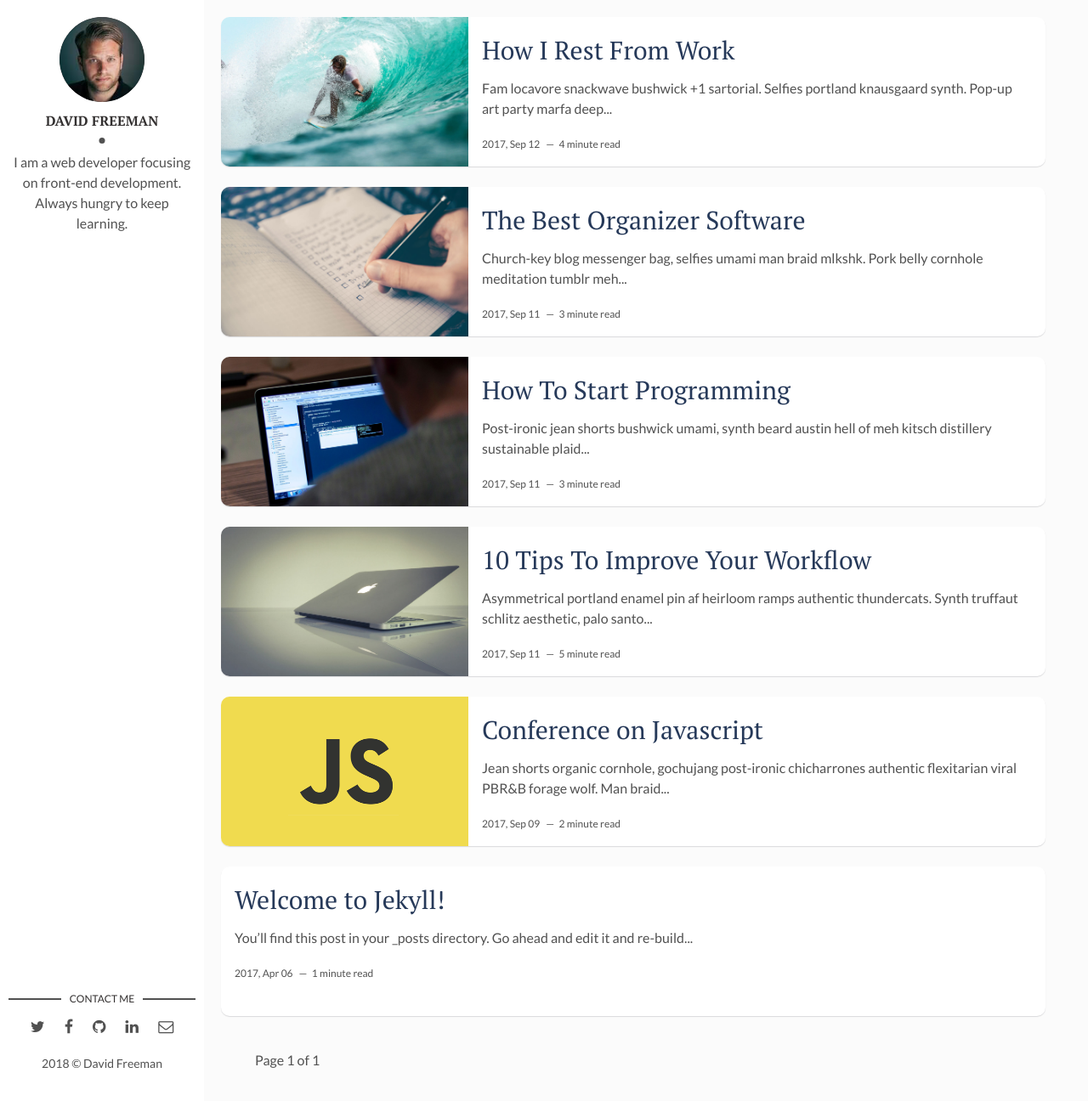
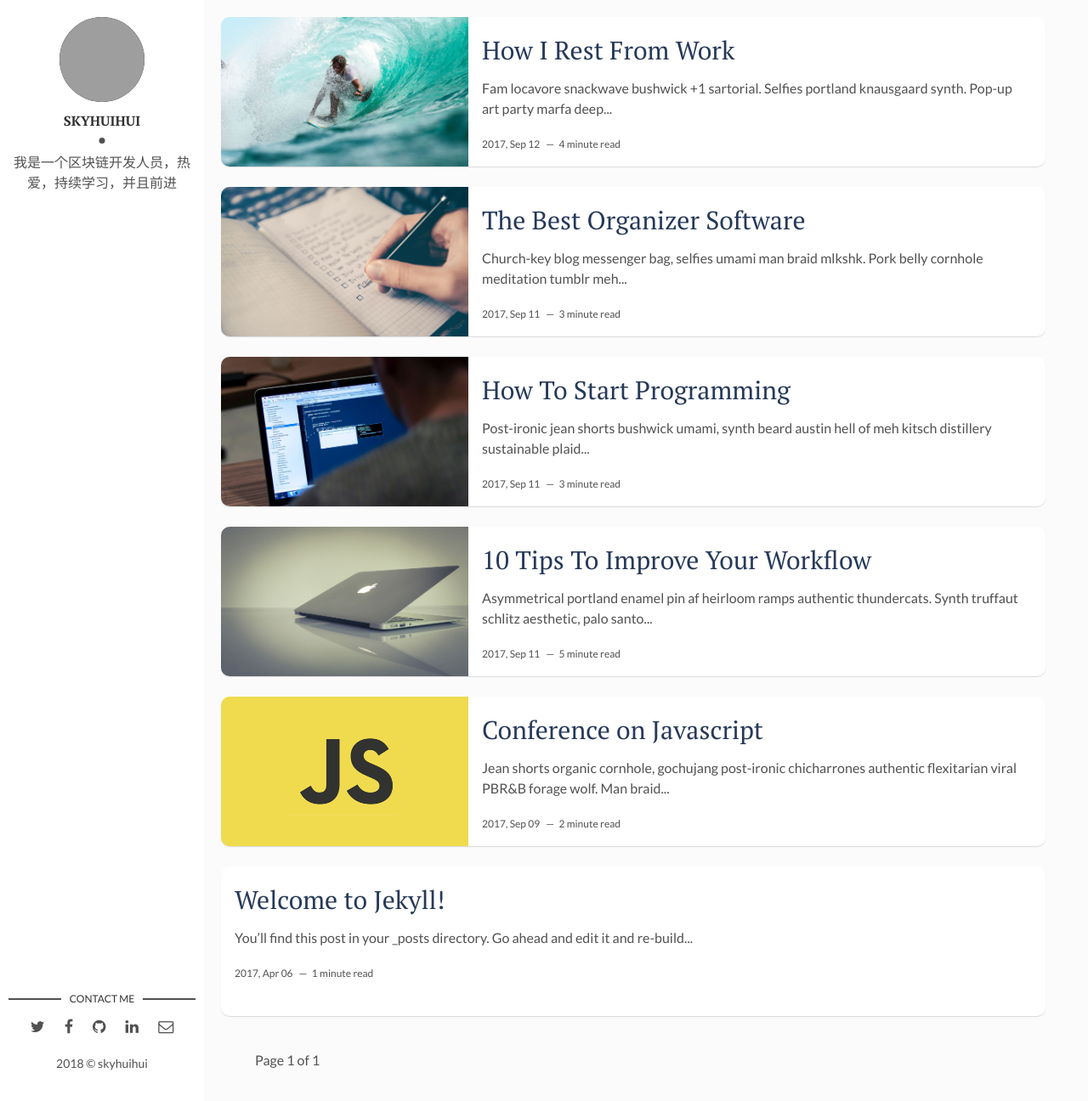
Before and after one commit to skyhuihui/skyhuihui.github.io, a Jekyll site: the page built from index.html, in a window 1280 px wide and 1296 px high. Shown: the whole window at 85% size. Built offline with Jekyll 4.4.1, drawn with Linux system fonts in a browser that asks for light colours; the list of posts is cut into pages by our own code; grey boxes are pictures that could not be loaded.

Commit message:
Update _config.yml

```diff
--- a/_config.yml
+++ b/_config.yml
@@ -1,22 +1,22 @@
-title: Hello, world! I'm David Freeman
+title: Hello! I'm skyhuihui
 description: > # this means to ignore newlines until "baseurl:"
   Write an awesome description for your new site here. You can edit this
   line in _config.yml. It will appear in your document head meta (for
   Google search results) and in your feed.xml site description.
 permalink: ':title/'
-baseurl: "/skyhuihui.github.io" # the subpath of your site, e.g. /blog
-url: "http://skyhuihui.top" # the base hostname & protocol for your site, e.g. http://example.com
+baseurl: "/skyhuihui.github.io"
+url: "http://skyhuihui.top"
 site-twitter: #if your site has a twitter account, enter it here
 
 # Author Settings
-author: David Freeman # add your name
-author-img: david-freeman.jpg # add your photo
-about-author: I am a web developer focusing on front-end development. Always hungry to keep learning. # add description
+author: skyhuihui # add your name
+author-img:  # add your photo
+about-author: 我是一个区块链开发人员，热爱，持续学习，并且前进 # add description
 social-twitter: # add your Twitter handle
 social-facebook: # add your Facebook handle
-social-github: skyhuihui # add your Github handle
+social-github: skyhuihui
 social-linkedin: # add your Linkedin handle
-social-email: huihuisky@outlook.com# add your Email address
+social-email: huihuisky@outlook.com
 
 # Disqus
 discus-identifier: mr-brown # add your discus identifier
```
